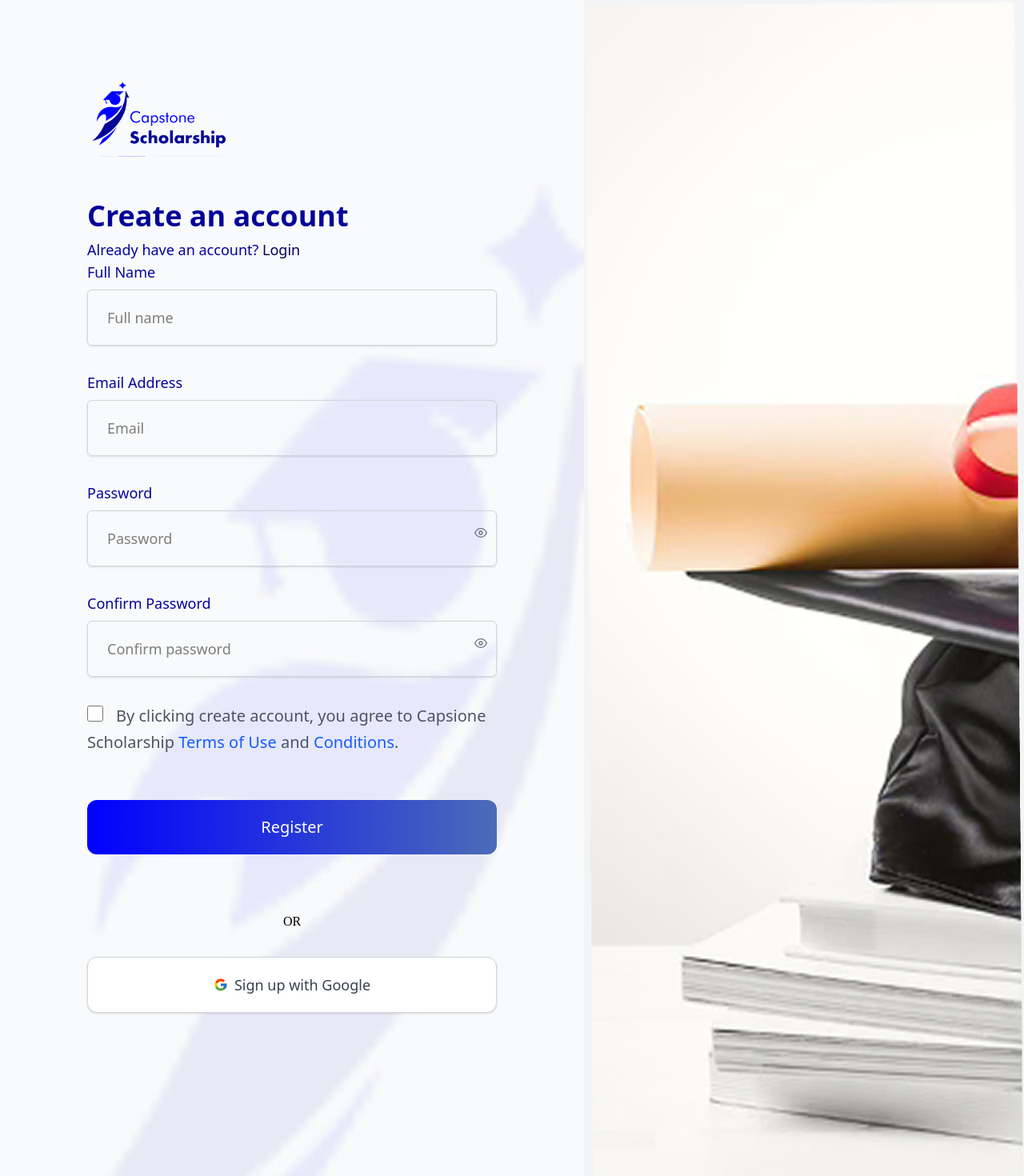
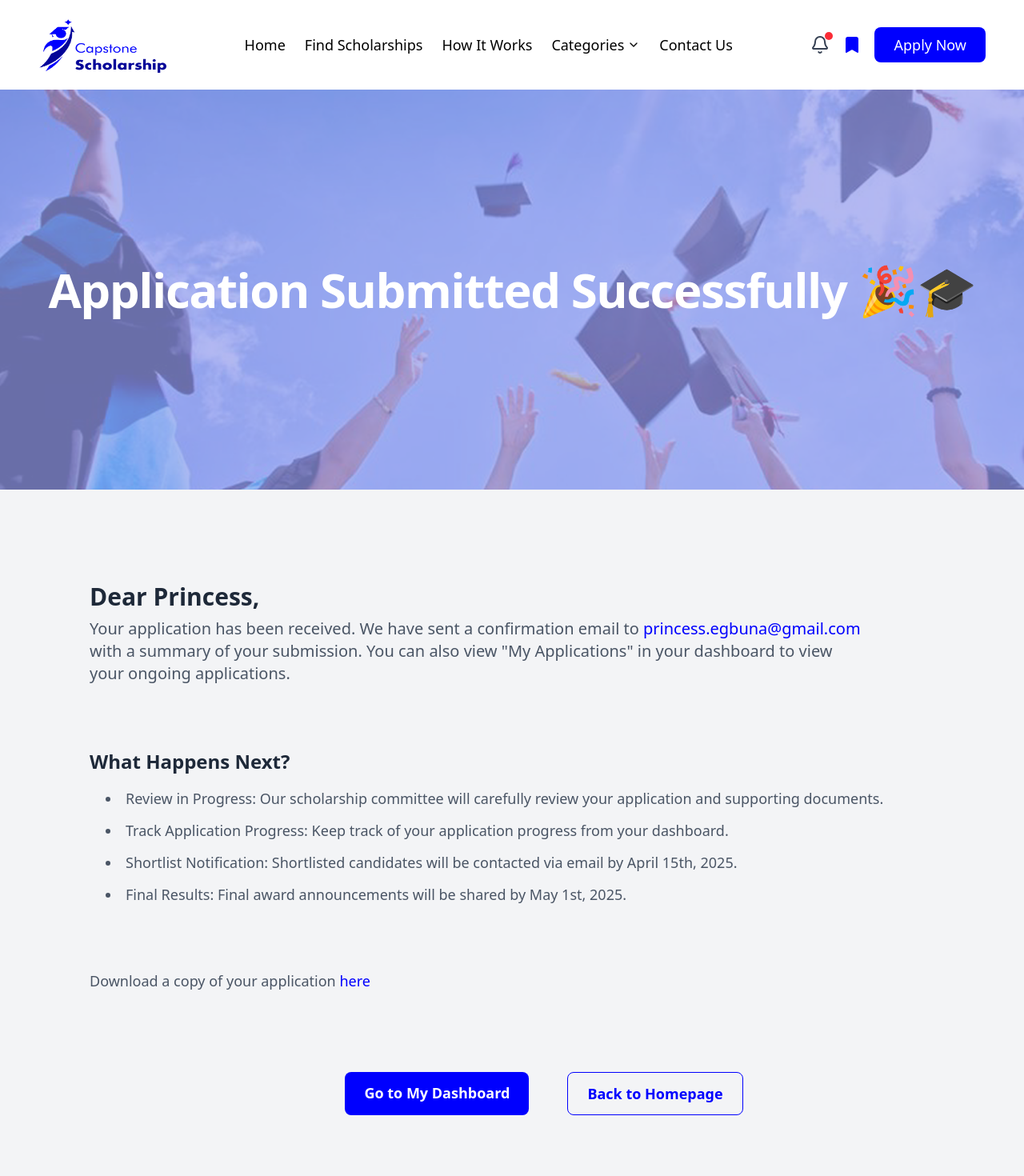
Before and after one commit to oluwakemiegbinola/Capstone-scholarship-design-system, a React (Vite) app: page /steps-completed in a window 1280 px wide. Before the commit this address led to /signup. Shown: the top 1470 px of the page at 80% size. Built offline with nearby package versions, Linux system fonts and the light colour scheme.

Commit message:
finally Done

```diff
--- a/package.json
+++ b/package.json
@@ -20,7 +20,8 @@
     "react-icons": "^5.4.0",
     "react-router-dom": "^7.1.5",
     "swiper": "^11.2.6",
-    "tailwindcss": "^4.0.6"
+    "tailwindcss": "^4.0.6",
+    "webfontloader": "^1.6.28"
   },
   "devDependencies": {
     "@eslint/js": "^9.19.0",
--- a/src/App.jsx
+++ b/src/App.jsx
@@ -4,7 +4,8 @@ import SignUpPage from "./Pages/SignUpPage";
 import LandingPage from "./Pages/LandingPage";
 import ApplicationPage from "./Pages/ApplicationPage";
 import Ghanapage from "./Pages/Ghanapage";
-import Step3 from "./Pages/Step3"; // Import the new Step3 component
+import Step3 from "./Pages/Step3";
+import StepsCompleted from "./Pages/StepsCompleted"; // Import the new StepsCompleted component
 
 function App() {
   return (
@@ -23,6 +24,9 @@ function App() {
         {/* Step 3 page */}
         <Route path="/step3" element={<Step3 />} />
 
+        {/* Steps Completed page */}
+        <Route path="/steps-completed" element={<StepsCompleted />} />
+
         {/* Ghana page */}
         <Route path="/ghanapage" element={<Ghanapage />} />
 
--- a/src/Pages/Ghanapage.jsx
+++ b/src/Pages/Ghanapage.jsx
@@ -11,20 +11,23 @@ import Banner2 from "../component3/Banner2";
 import FAQ from "../component3/FAQS";
 import Foot from "../component3/Footer";
 
+
 const Ghanapage = () => {
   return (
     <div className="min-h-screen bg-gray-100">
       <Header />
       <Banner />
       <NavigationBar />
-      <ScholarshipComponent />
-      <ScholarshipSection />
-      <Eligibility />
-      <ScholarshipRequirements />
-      <HowToApply />
-      <Banner2 />
-      <FAQ />
-      <Foot />
+      <div className=""> {/* Adjusted padding for fixed NavigationBar */}
+        <ScholarshipComponent id="overview" />
+        <ScholarshipSection id="about-scholarship" />
+        <Eligibility id="eligibility-criteria" />
+        <ScholarshipRequirements id="scholarship-requirements" />
+        <HowToApply id="how-to-apply" />
+        <Banner2 id="banner2" />
+        <FAQ id="faqs" />
+        <Foot />
+      </div>
     </div>
   );
 };
--- /dev/null
+++ b/src/Pages/StepsCompleted.jsx
@@ -0,0 +1,18 @@
+import React from "react";
+import Header from "../component3/Header";
+import Banner3 from "../component3/Banner3";
+import StepsCompleteds from "../component3/StepsCompleteds";
+import Foot from "../component3/Footer";
+
+const StepsCompleted = () => {
+  return (
+    <div className="min-h-screen bg-gray-100">
+      <Header />
+      <Banner3 />
+      <StepsCompleteds />
+      <Foot />
+    </div>
+  );
+};
+
+export default StepsCompleted;
--- a/src/component3/Banner.jsx
+++ b/src/component3/Banner.jsx
@@ -4,13 +4,13 @@ import getfundLogo from "../assets/image/form/banner.png"; // Replace with the a
 
 const Banner = () => {
   return (
-    <div className="w-full h-90 relative" role="img" aria-label="Ghana Education Trust Fund banner">
+    <div className="w-full h-60 relative" role="img" aria-label="Ghana Education Trust Fund banner">
       {/* Image with Background Color */}
       <div
         className="w-full h-full bg-[#D8D9F5] bg-contain bg-center"
         style={{
           backgroundImage: `url(${getfundLogo})`,
-          backgroundPosition: "center 100px", // Shifted down by 120px from the top
+          backgroundPosition: "center 5px", // Shifted down by 120px from the top
         }}
         alt="GETFund Logo"
       />
--- /dev/null
+++ b/src/component3/Banner3.jsx
@@ -0,0 +1,33 @@
+import React from 'react';
+import bannerImage from '../assets/image/form/img.png';
+
+const Banner3 = () => {
+  return (
+    <div className="relative w-full overflow-hidden">
+      {/* Background Image with Overlay */}
+      <div className="absolute inset-0 z-0">
+        <img
+          src={bannerImage}
+          alt="Students celebrating graduation"
+          className="w-full h-full object-cover"
+        />
+        <div
+          className="absolute inset-0"
+          style={{ backgroundColor: '#949CED', opacity: 0.71 }}
+        ></div>
+      </div>
+
+      {/* Content Container */}
+      <div className="relative z-10 container mx-auto px-4 md:px-6 py-16 md:py-24 lg:py-32 flex flex-col items-center justify-center text-center min-h-[400px] md:min-h-[500px]">
+        {/* Text Content */}
+        <div className="space-y-6 md:space-y-8 animate-fadeIn">
+          <h1 className="text-4xl md:text-5xl lg:text-6xl font-bold text-white tracking-tight">
+            Application Submitted Successfully 🎉🎓
+          </h1>
+        </div>
+      </div>
+    </div>
+  );
+};
+
+export default Banner3;
--- a/src/component3/Footer.jsx
+++ b/src/component3/Footer.jsx
@@ -9,8 +9,8 @@ const Footer = () => {
 
   return (
     <footer className="bg-[#000080] text-white py-16">
-      <div className="max-w-7xl mx-auto px-4 sm:px-6 lg:px-8">
-        <div className="grid grid-cols-1 md:grid-cols-3 gap-12">
+      <div className="max-w-7xl mx-auto px-8">
+        <div className="grid grid-cols-1 md:grid-cols-3 gap-6">
           {/* Quick Links */}
           <div>
             <h3 className="text-xl font-semibold mb-6">Quick Links</h3>
@@ -58,7 +58,7 @@ const Footer = () => {
                 <input
                   type="email"
                   placeholder="Enter your email address"
-                  className="flex-1 px-4 py-2 rounded-md textDash: text-gray-900 bg-white focus:outline-none focus:ring-2 focus:ring-blue-500 border-none shadow-none"
+                  className="flex-1 px-4 py-2 rounded-md text-gray-900 bg-white focus:outline-none focus:ring-2 focus:ring-blue-500 border-none shadow-none"
                 />
                 <button
                   type="submit"
--- a/src/component3/Header.jsx
+++ b/src/component3/Header.jsx
@@ -17,7 +17,7 @@ const Header = ({ setSelectedCategories, selectedCategories }) => {
   };
 
   return (
-    <header className="flex justify-between items-center px-12 py-4 shadow-md bg-white fixed top-0 left-0 w-full z-50 font-avenir">
+    <header className="flex justify-between items-center px-12 py-4 shadow-md bg-white font-avenir">
       <div className="flex items-center space-x-2">
         <img src={logo} alt="Logo" className="w-40 h-20" />
       </div>
@@ -66,8 +66,6 @@ const Header = ({ setSelectedCategories, selectedCategories }) => {
           Apply Now
         </Link>
       </div>
-
-
     </header>
   );
 };
--- a/src/component3/NavigationBar.jsx
+++ b/src/component3/NavigationBar.jsx
@@ -1,32 +1,48 @@
-import React from "react";
+import React, { useState, useEffect } from 'react';
+import WebFont from 'webfontloader';
 
 const NavigationBar = () => {
+  const [activeSection, setActiveSection] = useState(null);
+
+  useEffect(() => {
+    WebFont.load({
+      google: {
+        families: ['Open Sans:400,600', 'sans-serif'] // Fallback font: Open Sans
+      }
+    });
+  }, []);
+
   const handleScroll = (sectionId) => {
+    setActiveSection(sectionId); // Set the clicked section as active
     const section = document.getElementById(sectionId);
     if (section) {
-      const navbarHeight = document.querySelector(".navbar")?.offsetHeight || 80;
+      const navbarHeight = document.querySelector('.navbar')?.offsetHeight || 80;
       const sectionTop = section.getBoundingClientRect().top + window.scrollY - navbarHeight;
-      window.scrollTo({ top: sectionTop, behavior: "smooth" });
+      window.scrollTo({ top: sectionTop, behavior: 'smooth' });
     } else {
       console.warn(`Section with id '${sectionId}' not found.`);
     }
   };
 
   return (
-    <div className="w-full bg-[#EBEDFF] py-2 border-b border-gray-200 navbar">
+    <div className="sticky top-0 w-full bg-[#EBEDFF] py-2 border-b border-gray-200 navbar z-50" style={{ fontFamily: 'Open Sans, sans-serif' }}>
       <div className="flex justify-around max-w-6xl mx-auto px-4 bg-white p-3 rounded-lg shadow-md">
         {[
-          { id: "overview", label: "Overview" },
-          { id: "about-scholarship", label: "About Scholarship" },
-          { id: "eligibility-criteria", label: "Eligibility Criteria" },
-          { id: "scholarship-requirements", label: "Scholarship Requirements" },
-          { id: "how-to-apply", label: "How to Apply" },
-          { id: "faqs", label: "FAQs" },
+          { id: 'overview', label: 'Overview' },
+          { id: 'about-scholarship', label: 'About Scholarship' },
+          { id: 'eligibility-criteria', label: 'Eligibility Criteria' },
+          { id: 'scholarship-requirements', label: 'Scholarship Requirements' },
+          { id: 'how-to-apply', label: 'How to Apply' },
+          { id: 'faqs', label: 'FAQs' },
         ].map((item) => (
           <button
             key={item.id}
             onClick={() => handleScroll(item.id)}
-            className="px-4 py-2 bg-gray-200 text-gray-600 rounded-lg hover:bg-gray-300 transition duration-200"
+            className={`px-4 py-2 rounded-lg transition duration-200 ${
+              activeSection === item.id
+                ? 'bg-[#0000FE] text-white'
+                : 'bg-gray-200 text-gray-600 hover:bg-gray-300'
+            }`}
           >
             {item.label}
           </button>
--- /dev/null
+++ b/src/component3/StepsCompleteds.jsx
@@ -0,0 +1,71 @@
+import React from 'react';
+import { Link } from 'react-router-dom';
+
+const StepsCompleted = () => {
+  return (
+    <div className="px-8 py-14 md:py-14 flex flex-col justify-start min-h-screen ml-20 mt-15">
+      {/* Confirmation Message */}
+      <div className="text-left mb-20">
+        <h1 className="text-2xl md:text-3xl font-semibold text-gray-800">
+          Dear Princess,
+        </h1>
+        <p className="mt-2 text-lg md:text-xl text-gray-600">
+          Your application has been received. We have sent a confirmation email to{' '}
+          <a href="mailto:princess.egbuna@gmail.com" className="text-[#0000FE] hover:underline">
+            princess.egbuna@gmail.com
+          </a>{' '}
+          <br />with a summary of your submission. You can also view "My Applications" in your dashboard to view <br />your ongoing applications.
+        </p>
+      </div>
+
+      {/* What Happens Next Section */}
+      <div className="w-full max-w-2xl mb-20 whitespace-nowrap">
+        <h2 className="text-xl md:text-2xl font-bold text-gray-800 mb-4">
+          What Happens Next?
+        </h2>
+        <ul className="list-disc list-inside space-y-3 text-gray-600 text-base md:text-lg ml-5">
+          <li>
+            <span className="font-medium">Review in Progress:</span> Our scholarship committee will carefully review your application and supporting documents.
+          </li>
+          <li>
+            <span className="font-medium">Track Application Progress:</span> Keep track of your application progress from your dashboard.
+          </li>
+          <li>
+            <span className="font-medium">Shortlist Notification:</span> Shortlisted candidates will be contacted via email by April 15th, 2025.
+          </li>
+          <li>
+            <span className="font-medium">Final Results:</span> Final award announcements will be shared by May 1st, 2025.
+          </li>
+        </ul>
+      </div>
+
+      {/* Download Link */}
+      <div className="mb-25">
+        <p className="text-gray-600 text-base md:text-lg text-left">
+          Download a copy of your application{' '}
+          <a href="#" className="text-[#0000FE] hover:underline">
+            here
+          </a>
+        </p>
+      </div>
+
+      {/* Buttons */}
+      <div className="flex justify-center gap-12 mb-30">
+        <Link
+          to="/dashboard"
+          className="bg-[#0000FE] text-white font-semibold py-3 px-6 rounded-lg text-base md:text-lg hover:bg-blue-700 transition-all duration-300 focus:outline-none focus:ring-2 focus:ring-blue-500 focus:ring-opacity-50"
+        >
+          Go to My Dashboard
+        </Link>
+        <Link
+          to="/"
+          className="border border-[#0000FE] text-[#0000FE] font-semibold py-3 px-6 rounded-lg text-base md:text-lg hover:bg-blue-50 transition-all duration-300 focus:outline-none focus:ring-2 focus:ring-blue-500 focus:ring-opacity-50"
+        >
+          Back to Homepage
+        </Link>
+      </div>
+    </div>
+  );
+};
+
+export default StepsCompleted;
--- a/src/index.css
+++ b/src/index.css
@@ -17,3 +17,17 @@
     font-weight: normal;
     font-style: normal;
   }
+
+
+
+  @font-face {
+    font-family: 'Avenir';
+    src: url('./fonts/Avenir.woff2') format('woff2'),
+         url('./fonts/Avenir.woff') format('woff');
+    font-weight: normal;
+    font-style: normal;
+  }
+
+  .navbar {
+    font-family: 'Avenir', sans-serif;
+  }
```
Also changed, not shown: src/assets/image/nice.png, 1 other file (tests, documents, lock files or other folders).
